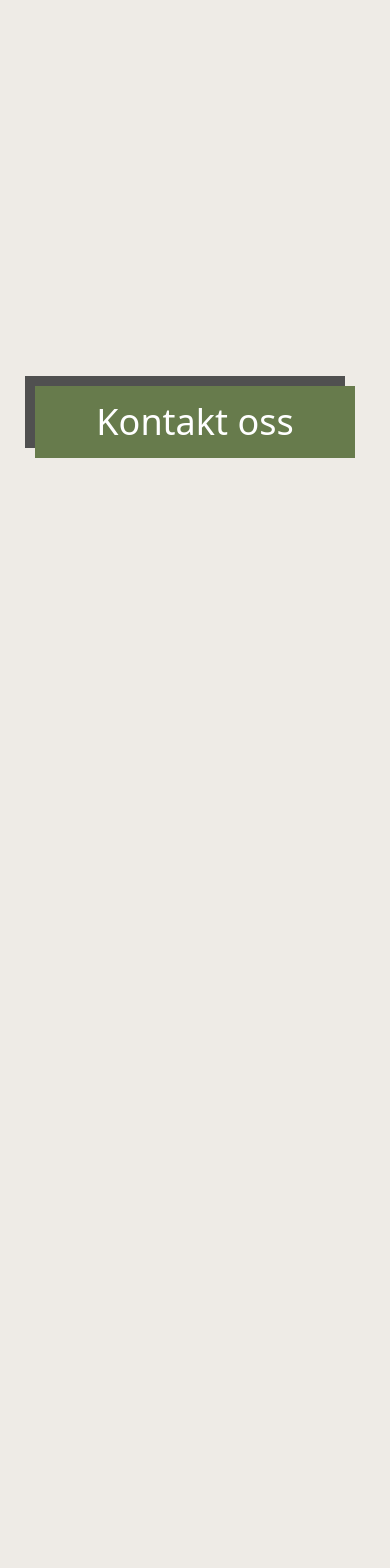
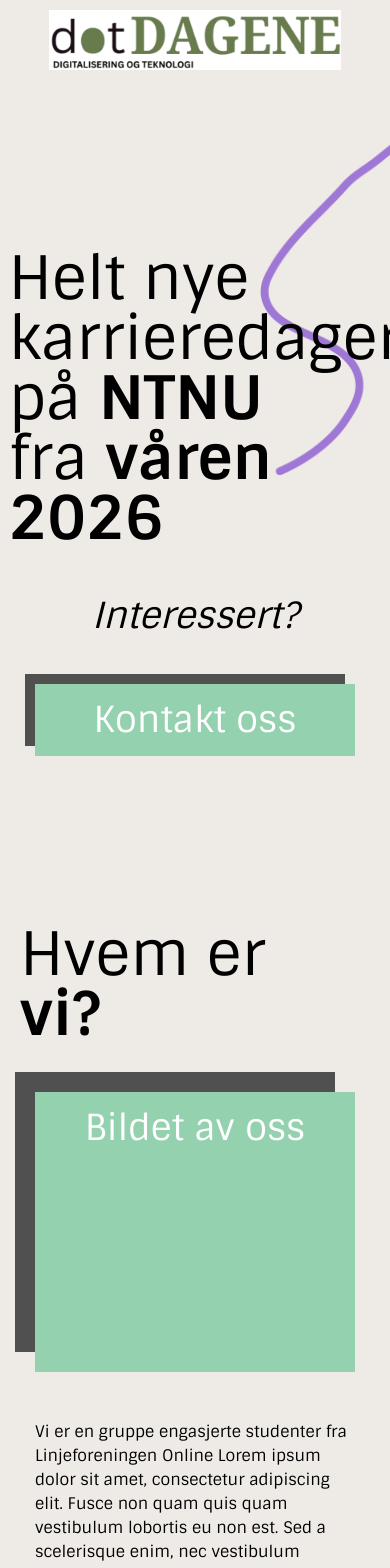
Before and after one commit to appKom/conchiglie-web, a React (Vite) app in the folder frontend/: page / in a window 390 px wide. Shown: the top 1568 px of the page. Before the commit the page ends 844 px from the top, so only its background shows below. Built offline with nearby package versions, Linux system fonts and the light colour scheme.

Commit message:
feat: implement homepage (#7)
* feat: implement logo

* feat: homepage

* feat: homepage + responsive

* feat: update homepage

* feat: add aboutuspage

* feat: implement aboutuspage

```diff
--- a/frontend/src/App.tsx
+++ b/frontend/src/App.tsx
@@ -1,12 +1,16 @@
 
+import { Header } from './components/Header';
 import './index.css'
+import { AboutUsPage } from './pages/AboutUsPage';
 import { HomePage } from './pages/HomePage';
 
 export const App = () => {
 
   return (
     <>
+      <Header/>
       <HomePage/>
+      <AboutUsPage/>
     </>
   );
 };
--- /dev/null
+++ b/frontend/src/components/Header.tsx
@@ -0,0 +1,10 @@
+import logo from '../assets/logo.png'
+
+export const Header = () => {
+  return(
+    <div className="relative h-20 flex items-center justify-center z-20 bg-dotbackground">
+      {/* Endre på LOGO */}
+      <img className="h-15" src={logo} alt="" />
+    </div>
+  )
+}
--- a/frontend/src/components/LinkButton.tsx
+++ b/frontend/src/components/LinkButton.tsx
@@ -10,7 +10,7 @@
 }
 
 const colorMap = new Map<color, string>([
-  ["green", "bg-dotgreen"],
+  ["green", "bg-dotpastelgreen"],
   ["blue", "bg-dotblue"],
   ["red", "bg-dotred"],
   ["yellow", "bg-dotyellow"]
@@ -19,7 +19,7 @@
 export const LinkButton = (props: ButtonProps) => {
   return(
     <a
-      className={"text-4xl font-medium text-white w-xs p-4 text-center shadow-[-10px_-10px_0px_0px_rgba(80,80,80,1)] " + colorMap.get(props.color)}
+      className={"text-4xl font-medium text-white w-xs p-4 text-center shadow-[-10px_-10px_0px_0px_rgba(80,80,80,1)] relative z-10 " + colorMap.get(props.color)}
       href={props.link}
     >
       <slot>{props.children}</slot>
--- a/frontend/src/index.css
+++ b/frontend/src/index.css
@@ -1,13 +1,19 @@
+@import url('https://fonts.googleapis.com/css2?family=Sintony:wght@400;700&display=swap');
 @import "tailwindcss";
+
 
 body {
   background-color: #EEEBE6;
+  font-family: "Sintony";
 }
 
 @theme {
+  --color-dotbackground: #EEEBE6;
   --color-dotgreen: #677B4C;
   --color-dotdarkgreen: #495D2F;
   --color-dotblue: #1D4E89;
   --color-dotred: #A24936;
   --color-dotyellow: #E69D00;
+  --color-dotpastelgreen: #94d1af;
+  --font-sintony: "Sintony";
 }
--- /dev/null
+++ b/frontend/src/pages/AboutUsPage.tsx
@@ -0,0 +1,14 @@
+export const AboutUsPage = () => {
+  return(
+    <div className="relative flex flex-col justify-center items-center content-between gap-12">
+      <h1 className="self-start text-6xl pl-5 md:self-center md:text-center md:p-0">Hvem er <br /><b>vi?</b></h1>
+      <section className="text-4xl font-medium text-white w-xs p-4 text-center shadow-[-20px_-20px_0px_0px_rgba(80,80,80,1)] relative bg-dotpastelgreen h-70">
+        Bildet av oss
+      </section>
+      <p className="text-base w-xs mb-30 md:text-2xl md:w-xl">
+        Vi er en gruppe engasjerte studenter fra Linjeforeningen Online Lorem ipsum dolor sit amet, consectetur adipiscing elit.
+        Fusce non quam quis quam vestibulum lobortis eu non est. Sed a scelerisque enim, nec vestibulum augue.
+      </p>
+    </div>
+  )
+}
--- a/frontend/src/pages/HomePage.tsx
+++ b/frontend/src/pages/HomePage.tsx
@@ -1,8 +1,16 @@
 import { LinkButton } from "../components/LinkButton";
+import wave from "../assets/wave.png"
 
 export const HomePage = () => {
   return(
-    <div className="flex justify-center items-center h-screen">
+    <div className="relative flex flex-col justify-center items-center content-between h-screen gap-12">
+      <img
+        src={wave}
+        alt="wave background"
+        className="absolute right-0 top-0 w-1/3 object-cover z-0 md:w-1/6"
+      />
+      <p className="text-6xl pl-5 relative z-10 md:text-center md:p-0 md:text-7xl">Helt nye karrieredager på <b>NTNU</b> <br /> fra <b>våren <br />2026</b></p>
+      <p className="text-4xl italic relative z-10 md:text-5xl">Interessert?</p>
       <LinkButton link="https://online.ntnu.no/" color="green">Kontakt oss</LinkButton>
     </div>
   );
```
Also changed, not shown: frontend/src/assets/logo.png (added), frontend/src/assets/wave.png (added).
